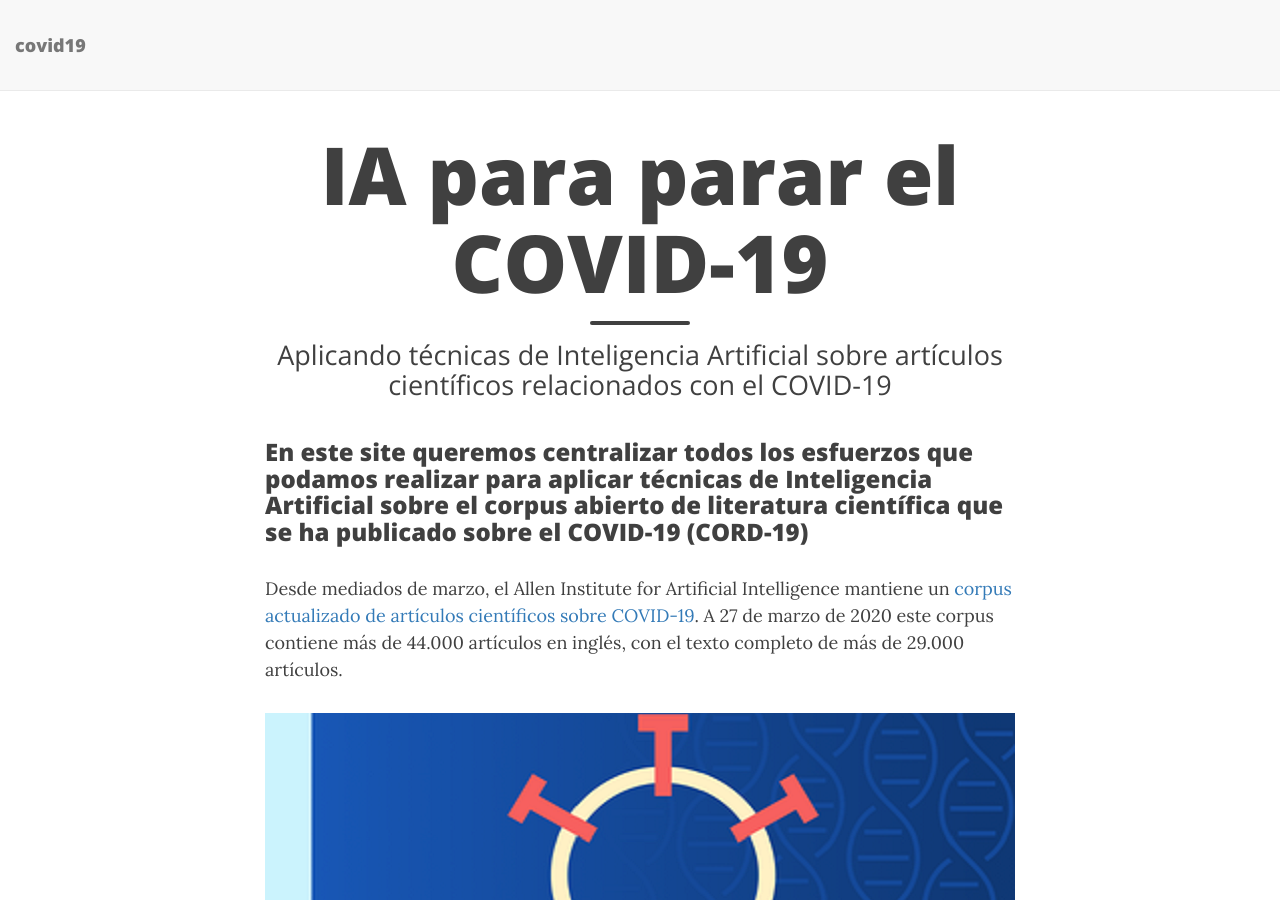
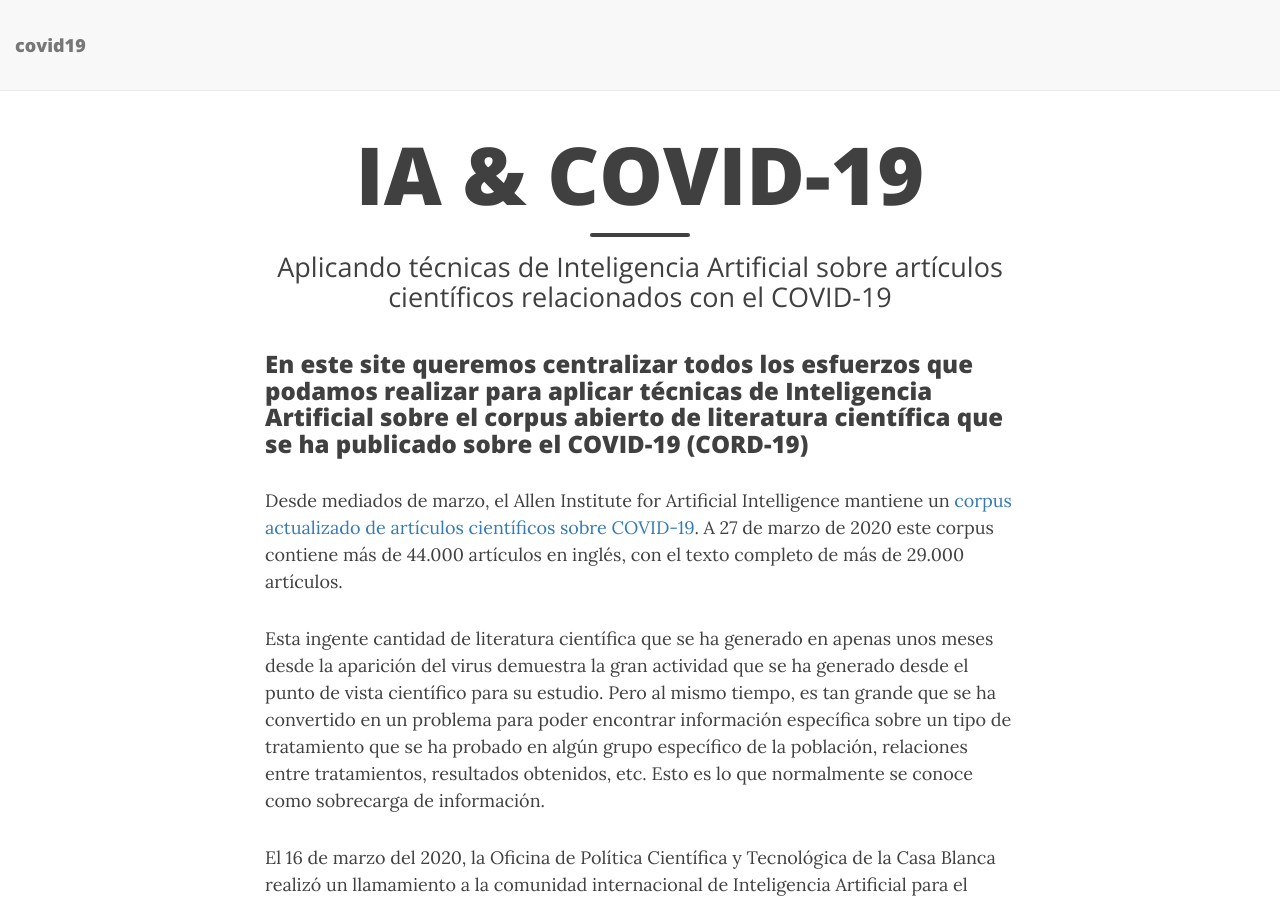
Before and after one commit to oeg-upm/covid19, a Jekyll site: the page built from index.md, in a window 1280 px wide and 900 px high. Built offline with Jekyll 4.4.1, drawn with Linux system fonts in a browser that asks for light colours; nearby versions of some CDN libraries.

Commit message:
Update index.md

```diff
--- a/index.md
+++ b/index.md
@@ -1,6 +1,6 @@
 ---
 layout: page
-title: IA para parar el COVID-19
+title: IA & COVID-19
 subtitle: Aplicando técnicas de Inteligencia Artificial sobre artículos científicos relacionados con el COVID-19
 use-site-title: true
 ---
@@ -8,8 +8,6 @@ use-site-title: true
 ### En este site queremos centralizar todos los esfuerzos que podamos realizar para aplicar técnicas de Inteligencia Artificial sobre el corpus abierto de literatura científica que se ha publicado sobre el COVID-19 (CORD-19)
 
 Desde mediados de marzo, el Allen Institute for Artificial Intelligence mantiene un [corpus actualizado de artículos científicos sobre COVID-19](https://pages.semanticscholar.org/coronavirus-research). A 27 de marzo de 2020 este corpus contiene más de 44.000 artículos en inglés, con el texto completo de más de 29.000 artículos.
-
-![CORD-19](./img/cord-19.png)
 
 Esta ingente cantidad de literatura científica que se ha generado en apenas unos meses desde la aparición del virus demuestra la gran actividad que se ha generado desde el punto de vista científico para su estudio. Pero al mismo tiempo, es tan grande que se ha convertido en un problema para poder encontrar información específica sobre un tipo de tratamiento que se ha probado en algún grupo específico de la población, relaciones entre tratamientos, resultados obtenidos, etc. Esto es lo que normalmente se conoce como sobrecarga de información.
 
```
